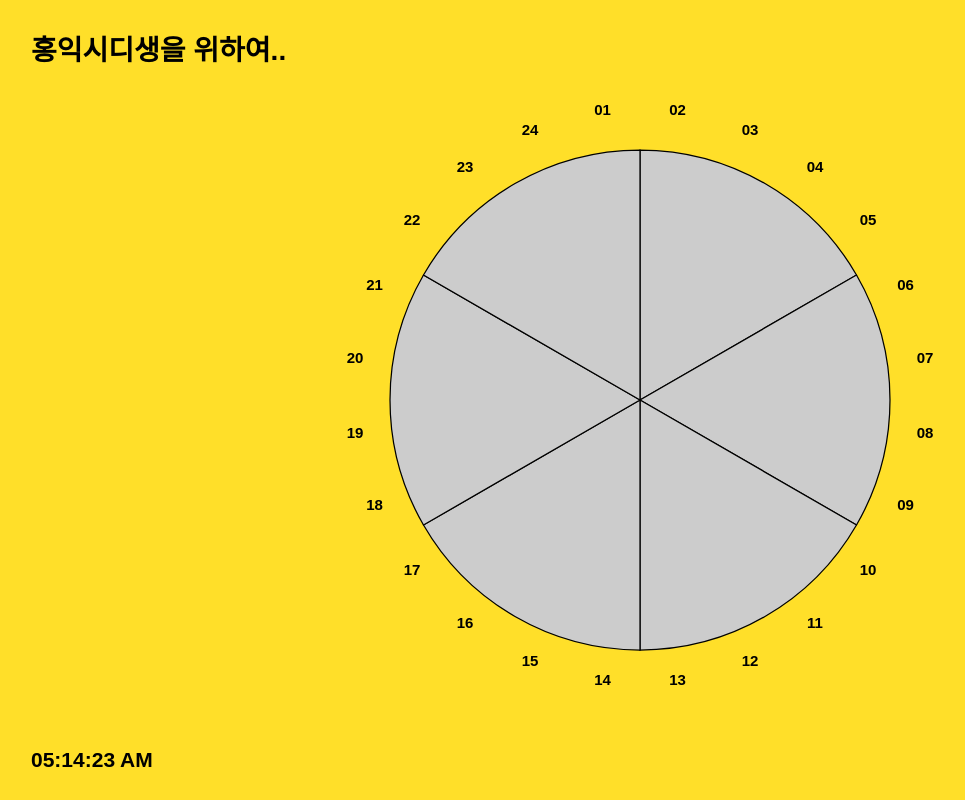
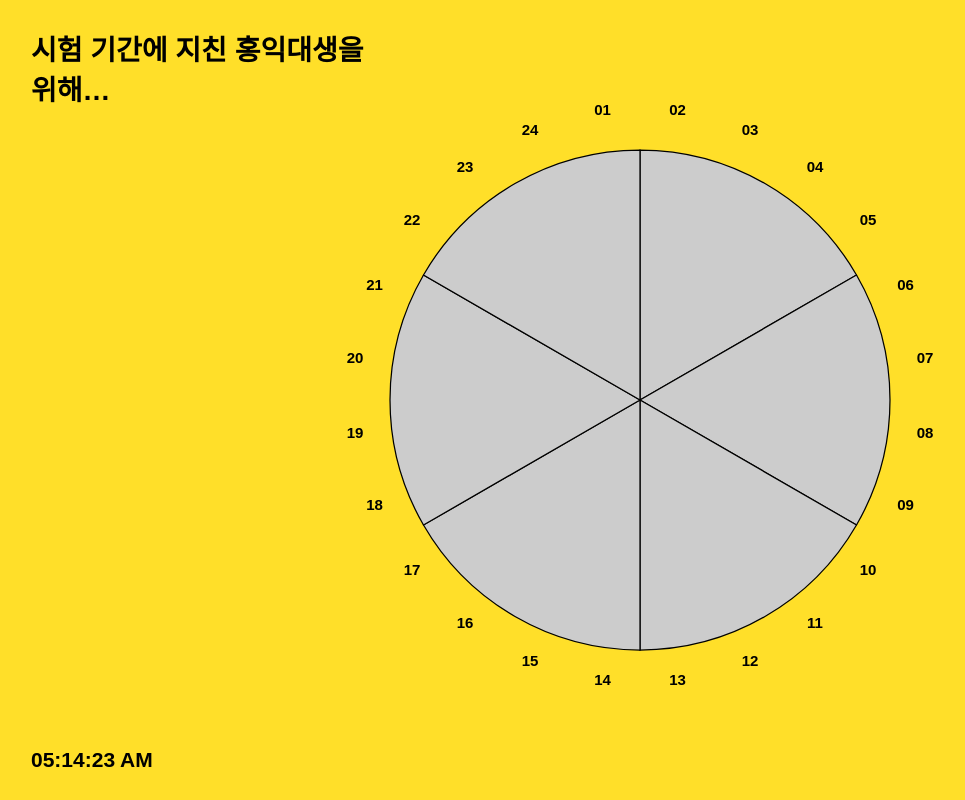
Before and after one commit to jiwoo-hyun/-, a plain HTML site: page index.html in a window 1280 px wide. Shown: the whole page, without its empty margins (0-965 px from the left). Drawn offline with Linux system fonts and the light colour scheme.

Commit message:
Update index.html

```diff
--- a/index.html
+++ b/index.html
@@ -3,7 +3,7 @@
 <head>
   <meta charset="UTF-8">
   <meta name="viewport" content="width=device-width, initial-scale=1.0">
-  <title>시험기간에 지친 홍익대생을 위해… </title>
+  <title>시험 기간에 지친 홍익대생을 위해… </title>
   <style>
     body {
       margin: 0;
@@ -72,7 +72,7 @@
 <body>
 
 <!-- 상단 텍스트 -->
-<div class="label-text">홍익시디생을 위하여..</div>
+<div class="label-text">시험 기간에 지친 홍익대생을 위해… </div>
 
 <!-- 파이 차트 -->
 <div class="chart-wrapper">
```
